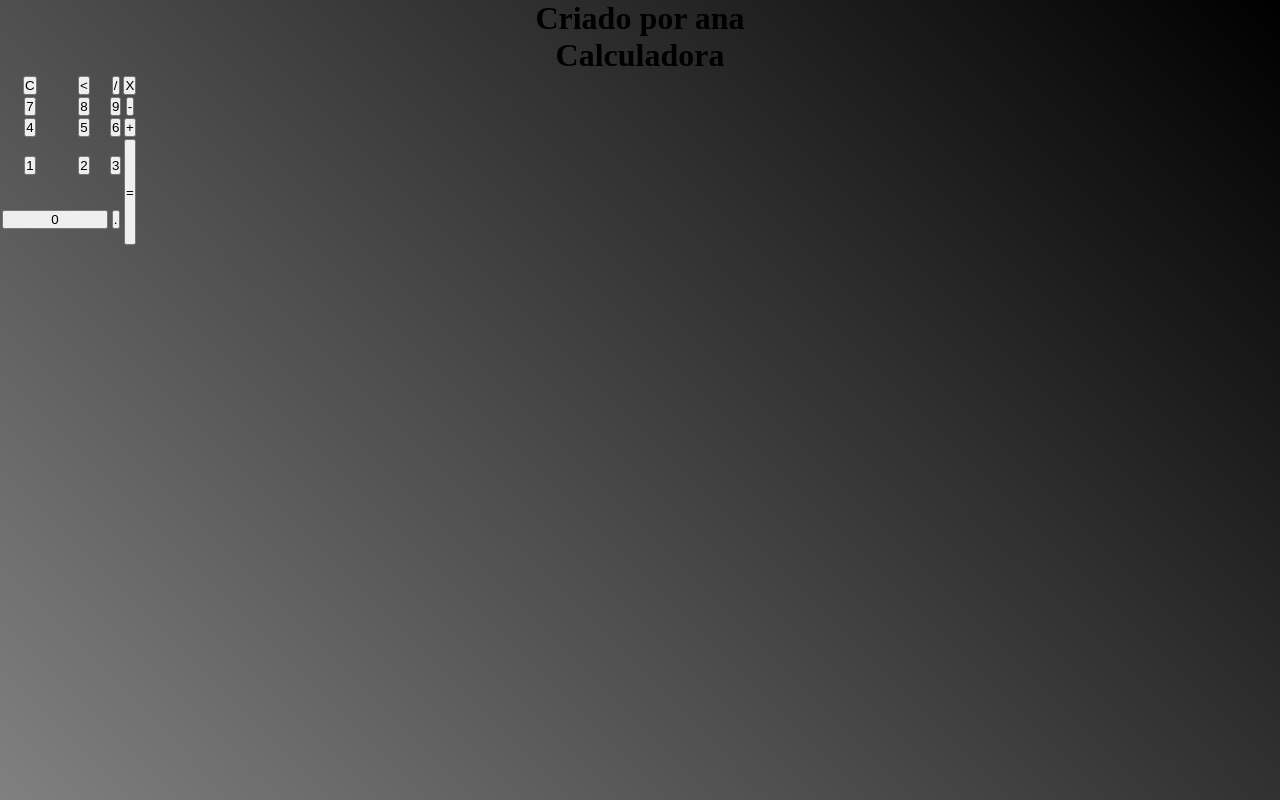
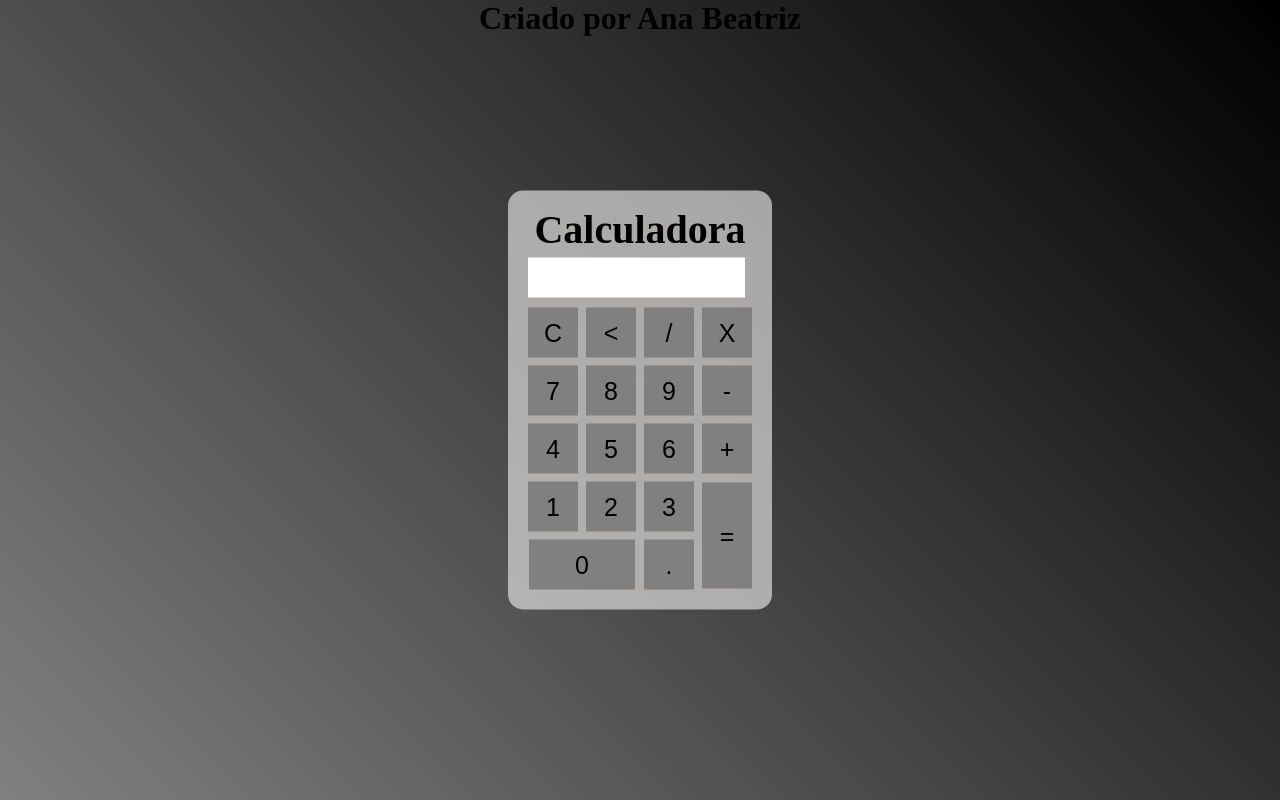
Before and after one commit to anabeatriz2703/anacauculadora-, a plain HTML site: page index.html in a window 1280 px wide. Drawn offline with Linux system fonts and the light colour scheme.

Commit message:
Add files via upload

```diff
--- a/index.html
+++ b/index.html
@@ -1,5 +1,4 @@
 <!DOCTYPE html>
-
 <html>
     <head>
         <title>Calculadora</title>
@@ -10,7 +9,7 @@
 
     <body>
         <div class="fundo">
-            <h1>Criado por ana</h1>
+            <h1>Criado por Ana Beatriz</h1>
             <div class="Calculadora">
                 <h1>Calculadora</h1>
                 <p id="resultado"></p>
@@ -47,7 +46,7 @@
             </div>
         </div>
         <script>
-            fufnction incert (num)
+            function insert (num)
             {
                 var numero=document.getElementById (resultado).innerHTML;
                 document.getElementById (resultado).innerHTML = numero+num;
@@ -63,7 +62,7 @@
             }
             function celular ()
             {
-            var resultado= document.getElementById(resultado)innerHTML;
+            var resultado= document.getElementById(resultado).innerHTML;
             if (resultado)
             {
             document.getElementById(resultado).innerHTML= eval(resultado)
--- a/styles.css
+++ b/styles.css
@@ -1,14 +1,44 @@
 *{
-    margin:0;
+    margin: 0;
     padding: 0;
 }
 .fundo{
     background-image: linear-gradient(45deg, grey, black);
     height: 100vh;
     color: black;
-    font-family:'Times New Roman', Times, serif;
+    font-family: 'Times New Roman', Times, serif;
     text-align: center;
-
-
-
 }
+.Calculadora{
+    position: absolute;
+    background-color: rgba(222, 219, 219, 0.7);
+    top: 50%;
+    left: 50%;
+    transform: translate(-50%, -50%);
+    border-radius: 15px;
+    padding: 15px;
+    font-size: 20px;
+}
+.botao{
+    width: 50px;
+    height: 50px;
+    margin: 3px;
+    font-size: 25px;
+    cursor: pointer;
+    background-color: grey;
+    border: none;
+    color: black;
+}
+.botao:hover{
+    background-color: black;
+    color: white;
+}
+#resultado{
+    background-color: white;
+    width: 207px;
+    height: 30px;
+    margin: 5px;
+    color: black;
+    text-align: right;
+    padding: 5px;
+}
```
Lines whose indentation alone changed are shown as unchanged.
